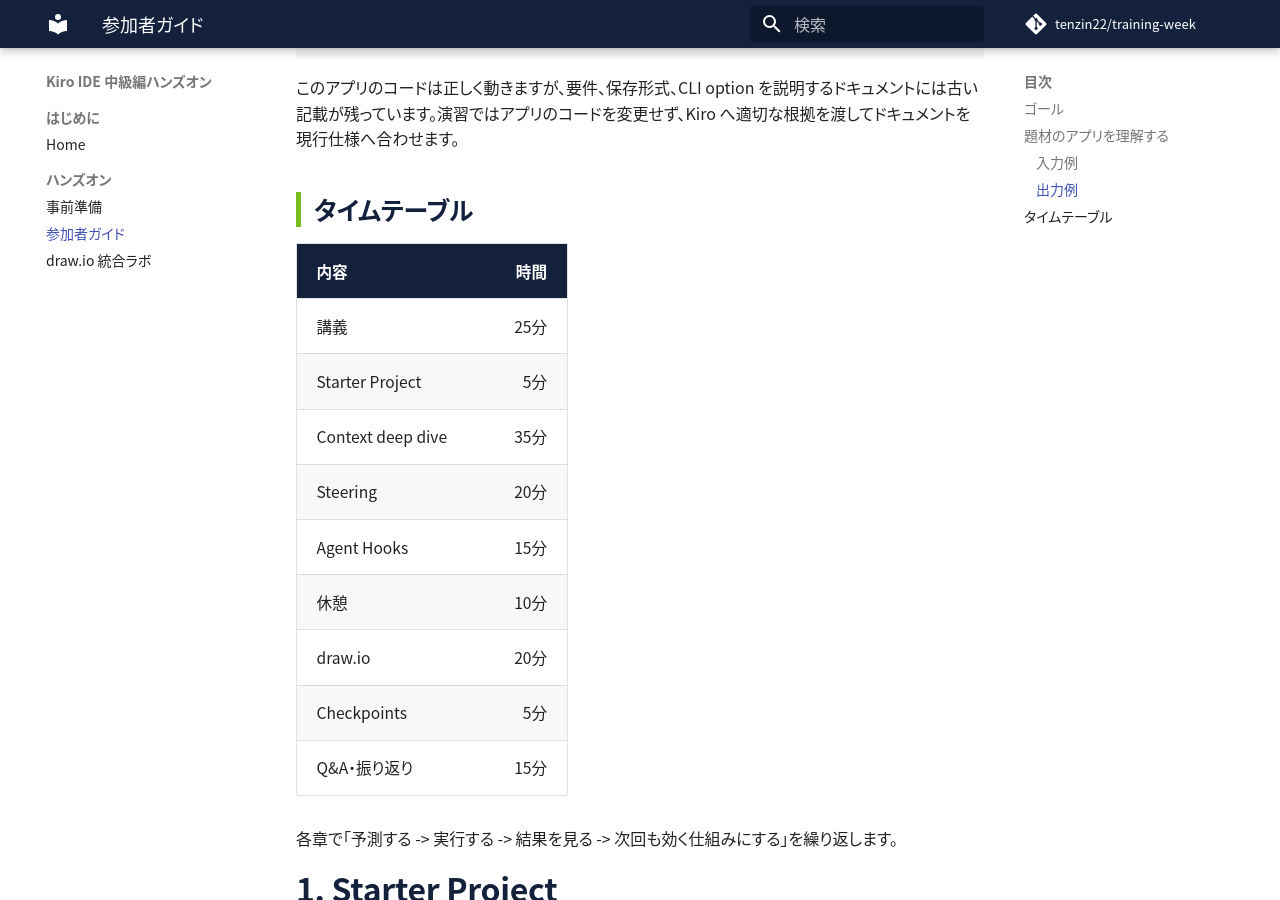
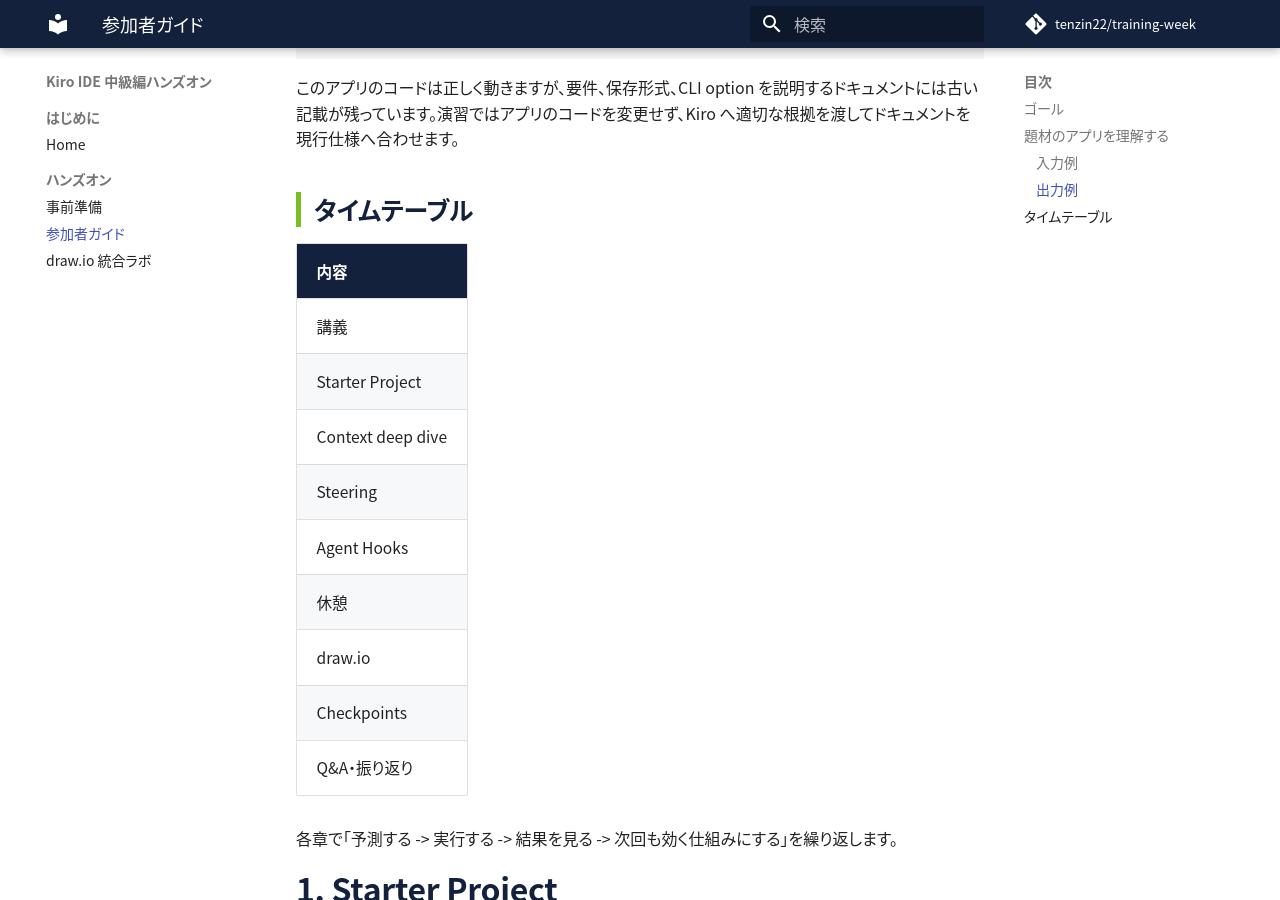
Before and after one commit to tenzin22/training-week, an MkDocs documentation site: the page built from docs/participant-guide.md, in a window 1280 px wide and 900 px high, scrolled down 1051 px. Built offline with MkDocs 1.6.1 and Material for MkDocs 9.7.7, drawn with Linux system fonts in a browser that asks for light colours; comment, search, counter and statistics services are not loaded.

Commit message:
Update participant-guide.md

```diff
--- a/docs/participant-guide.md
+++ b/docs/participant-guide.md
@@ -47,17 +47,17 @@
 
 ## タイムテーブル
 
-| 内容 | 時間 |
-|---|---:|
-| 講義 | 25分 |
-| Starter Project | 5分 |
-| Context deep dive | 35分 |
-| Steering | 20分 |
-| Agent Hooks | 15分 |
-| 休憩 | 10分 |
-| draw.io | 20分 |
-| Checkpoints | 5分 |
-| Q&A・振り返り | 15分 |
+| 内容 |
+|---|
+| 講義 |
+| Starter Project |
+| Context deep dive |
+| Steering |
+| Agent Hooks |
+| 休憩 |
+| draw.io |
+| Checkpoints |
+| Q&A・振り返り |
 
 各章で「予測する -> 実行する -> 結果を見る -> 次回も効く仕組みにする」を繰り返します。
 
```
